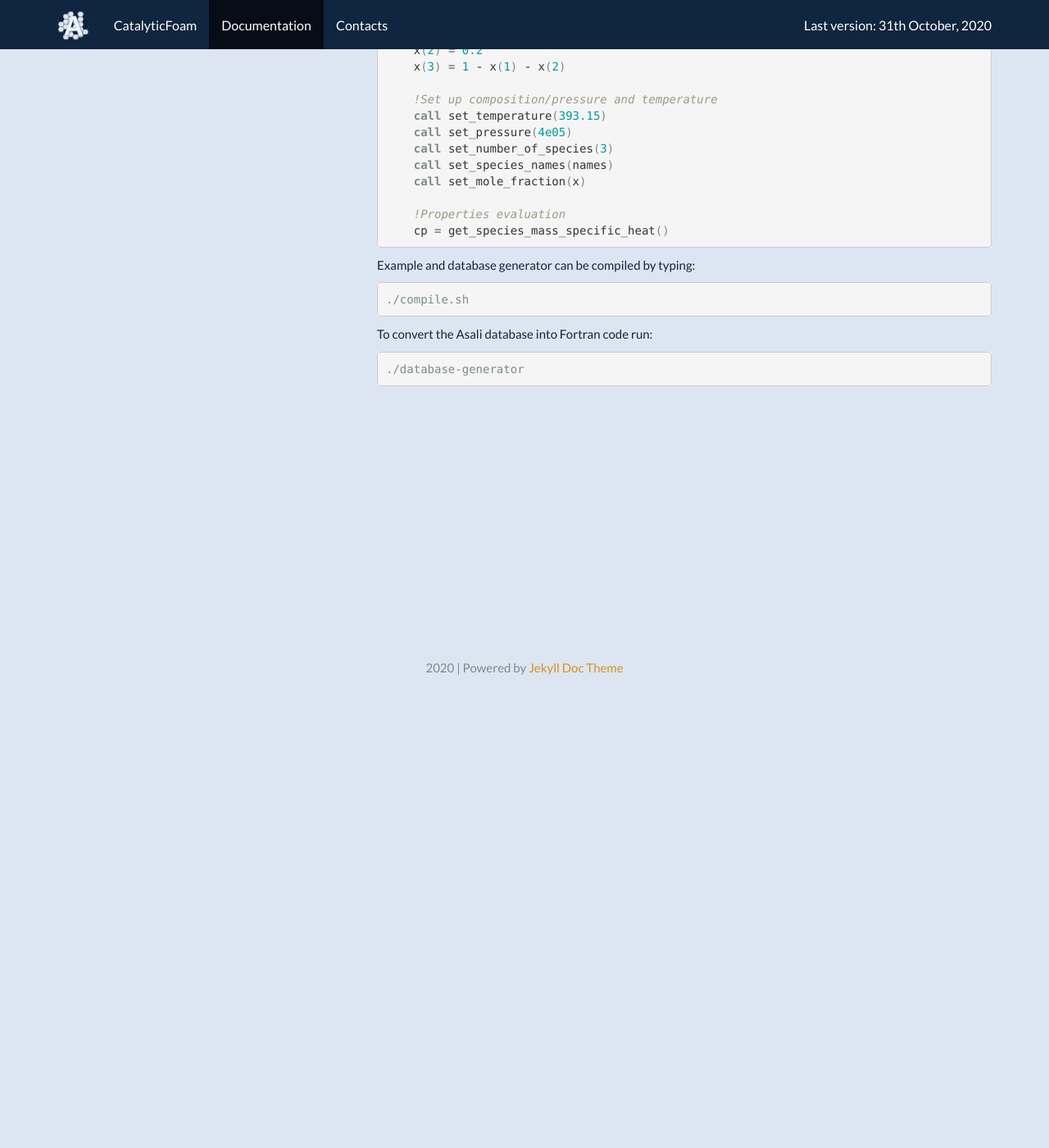
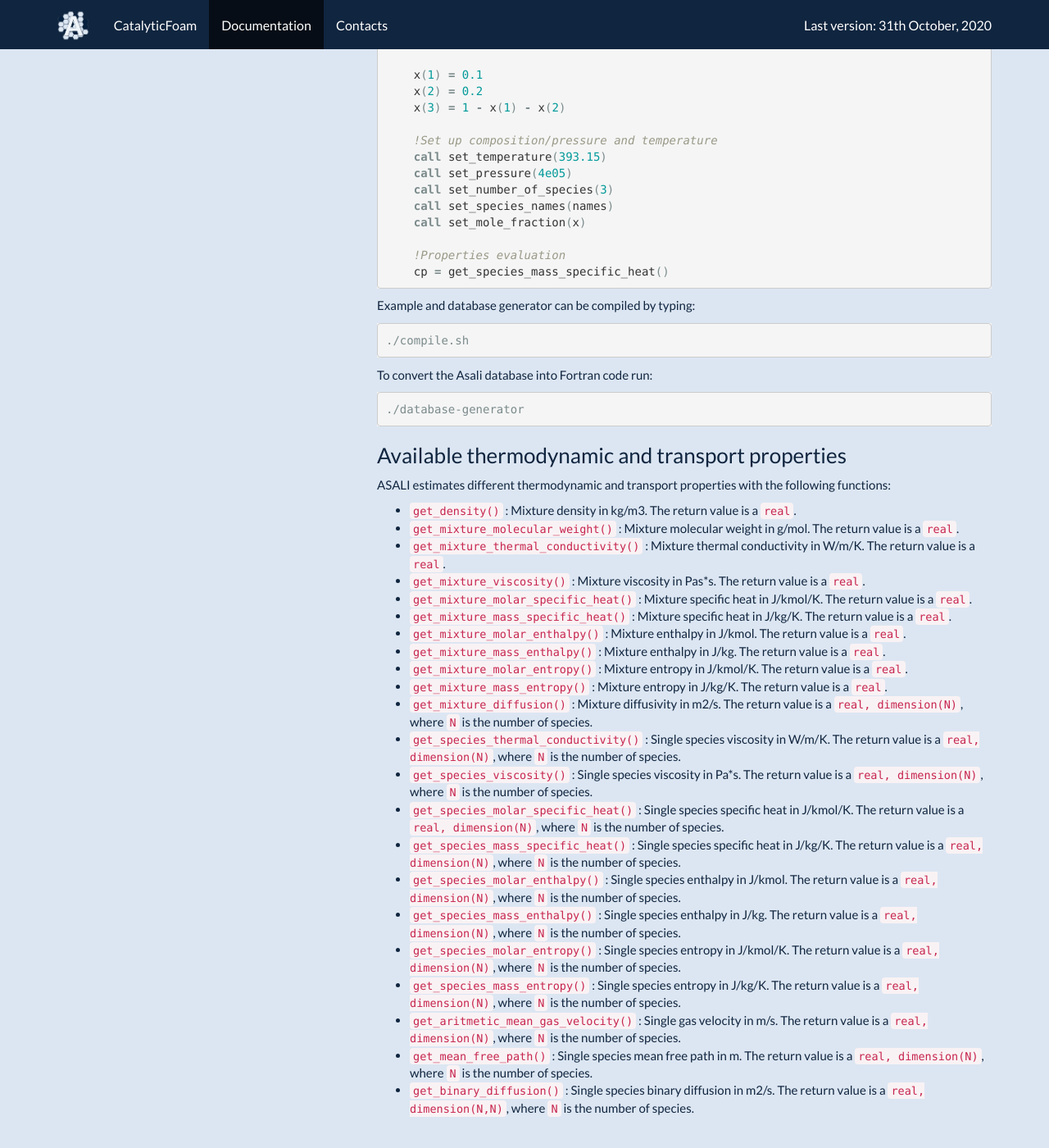
Before and after one commit to srebughini/ASALI, a Jekyll site: the page built from _docs/api/fortran.md, in a window 1280 px wide and 1400 px high, scrolled down 564 px. Shown: the whole window at 82% size. Built offline with Jekyll 4.4.1, drawn with Linux system fonts in a browser that asks for light colours; before the commit the page ends 1111 px from its top, so only the background shows below that; some of the changed text lies outside the part shown.

Commit message:
Add fortran functions

````diff
--- a/_docs/api/fortran.md
+++ b/_docs/api/fortran.md
@@ -9,7 +9,7 @@ The Fortran API requires the [Lapack libraries](http://www.netlib.org/lapack/) w
 ```
 sudo apt-get install liblapack-dev
 ```
-
+### How to include ASALI library into your code
 This version can be included in your code as follow:
 ```fortran
 !Include library
@@ -52,3 +52,27 @@ To convert the Asali database into Fortran code run:
 ```
 ./database-generator
 ```
+### Available thermodynamic and transport properties
+ASALI estimates different thermodynamic and transport properties with the following functions:
+* `get_density()` : Mixture density in kg/m3. The return value is a `real`.
+* `get_mixture_molecular_weight()` : Mixture molecular weight in g/mol. The return value is a `real`.
+* `get_mixture_thermal_conductivity()` : Mixture thermal conductivity in W/m/K. The return value is a `real`.
+* `get_mixture_viscosity()` : Mixture viscosity in Pas*s. The return value is a `real`.
+* `get_mixture_molar_specific_heat()` : Mixture specific heat in J/kmol/K. The return value is a `real`.
+* `get_mixture_mass_specific_heat()` : Mixture specific heat in J/kg/K. The return value is a `real`.
+* `get_mixture_molar_enthalpy()` : Mixture enthalpy in J/kmol. The return value is a `real`.
+* `get_mixture_mass_enthalpy()` : Mixture enthalpy in J/kg. The return value is a `real`.
+* `get_mixture_molar_entropy()` : Mixture entropy in J/kmol/K. The return value is a `real`.
+* `get_mixture_mass_entropy()` : Mixture entropy in J/kg/K. The return value is a `real`.
+* `get_mixture_diffusion()` : Mixture diffusivity in m2/s. The return value is a `real, dimension(N)`, where `N` is the number of species.
+* `get_species_thermal_conductivity()` : Single species viscosity in W/m/K. The return value is a `real, dimension(N)`, where `N` is the number of species.
+* `get_species_viscosity()` : Single species viscosity in Pa*s. The return value is a `real, dimension(N)`, where `N` is the number of species.
+* `get_species_molar_specific_heat()` : Single species specific heat in J/kmol/K. The return value is a `real, dimension(N)`, where `N` is the number of species.
+* `get_species_mass_specific_heat()` : Single species specific heat in J/kg/K. The return value is a `real, dimension(N)`, where `N` is the number of species.
+* `get_species_molar_enthalpy()` : Single species enthalpy in J/kmol. The return value is a `real, dimension(N)`, where `N` is the number of species.
+* `get_species_mass_enthalpy()` : Single species enthalpy in J/kg. The return value is a `real, dimension(N)`, where `N` is the number of species.
+* `get_species_molar_entropy()` : Single species entropy in J/kmol/K. The return value is a `real, dimension(N)`, where `N` is the number of species.
+* `get_species_mass_entropy()` : Single species entropy in J/kg/K. The return value is a `real, dimension(N)`, where `N` is the number of species.
+* `get_aritmetic_mean_gas_velocity()` : Single gas velocity in m/s. The return value is a `real, dimension(N)`, where `N` is the number of species.
+* `get_mean_free_path()` : Single species mean free path in m. The return value is a `real, dimension(N)`, where `N` is the number of species.
+* `get_binary_diffusion()` : Single species binary diffusion in m2/s. The return value is a `real, dimension(N,N)`, where `N` is the number of species.
````
Also changed, not shown: _pages/contacts.md (+1 -1 lines).
